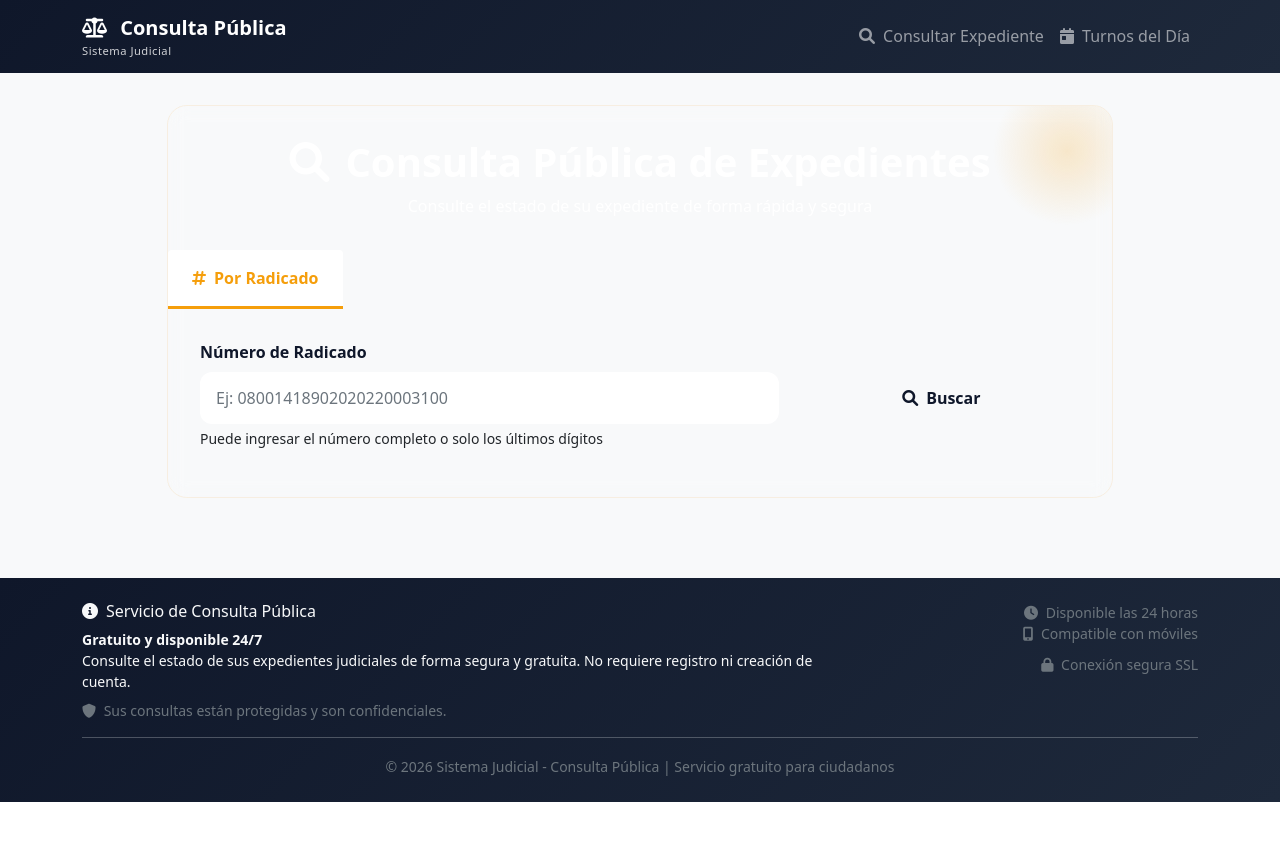
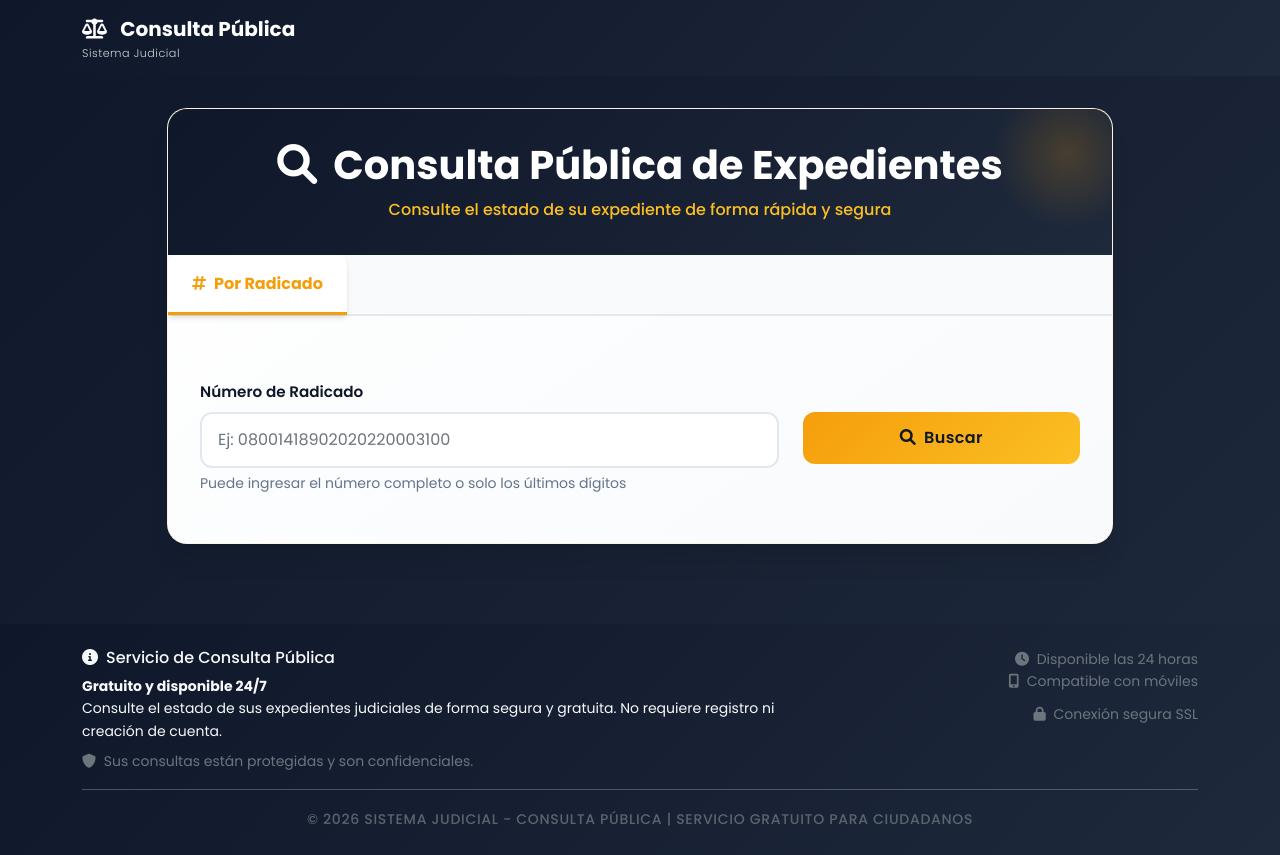
Before and after one commit to EdwinFigueroa2003/App_juzgado, a Flask app: page /consulta in a window 1280 px wide. Before the commit the page ends 802 px from the top, so only its background shows below. Run offline with Flask 3, Linux system fonts and the light colour scheme; some libraries are stand-ins or nearby versions.

Commit message:
Arreglo visual

```diff
--- a/app_juzgado/templates/base_external.html
+++ b/app_juzgado/templates/base_external.html
@@ -25,7 +25,7 @@
             </a>
 
             <!-- Solo navegación pública externa -->
-            <div class="navbar-nav ms-auto">
+            <!-- <div class="navbar-nav ms-auto">
                 <a class="nav-link" href="{{ url_for('vistaconsulta.consulta_publica') }}">
                     <i class="fas fa-search me-1"></i>
                     Consultar Expediente
@@ -34,7 +34,7 @@
                     <i class="fas fa-calendar-day me-1"></i>
                     Turnos del Día
                 </a>
-            </div>
+            </div> -->
         </div>
     </nav>
 
--- a/app_juzgado/templates/consulta.html
+++ b/app_juzgado/templates/consulta.html
@@ -8,6 +8,16 @@
 {% endblock %}
 
 {% block content %}
+    <link href="{{ url_for('static', filename='css/base.css') }}" rel="stylesheet">
+    <link href="{{ url_for('static', filename='css/dashboard.css') }}" rel="stylesheet">
+    <link href="{{ url_for('static', filename='css/consulta.css') }}" rel="stylesheet">
+
+    <!-- Favicon -->
+    <link rel="icon" type="image/png" sizes="16x16" href="{{ url_for('static', filename='img/files.png') }}">
+
+</head>
+<body>
+
     <div class="container main-container">
         <!-- Header -->
         <div class="row justify-content-center">
```
